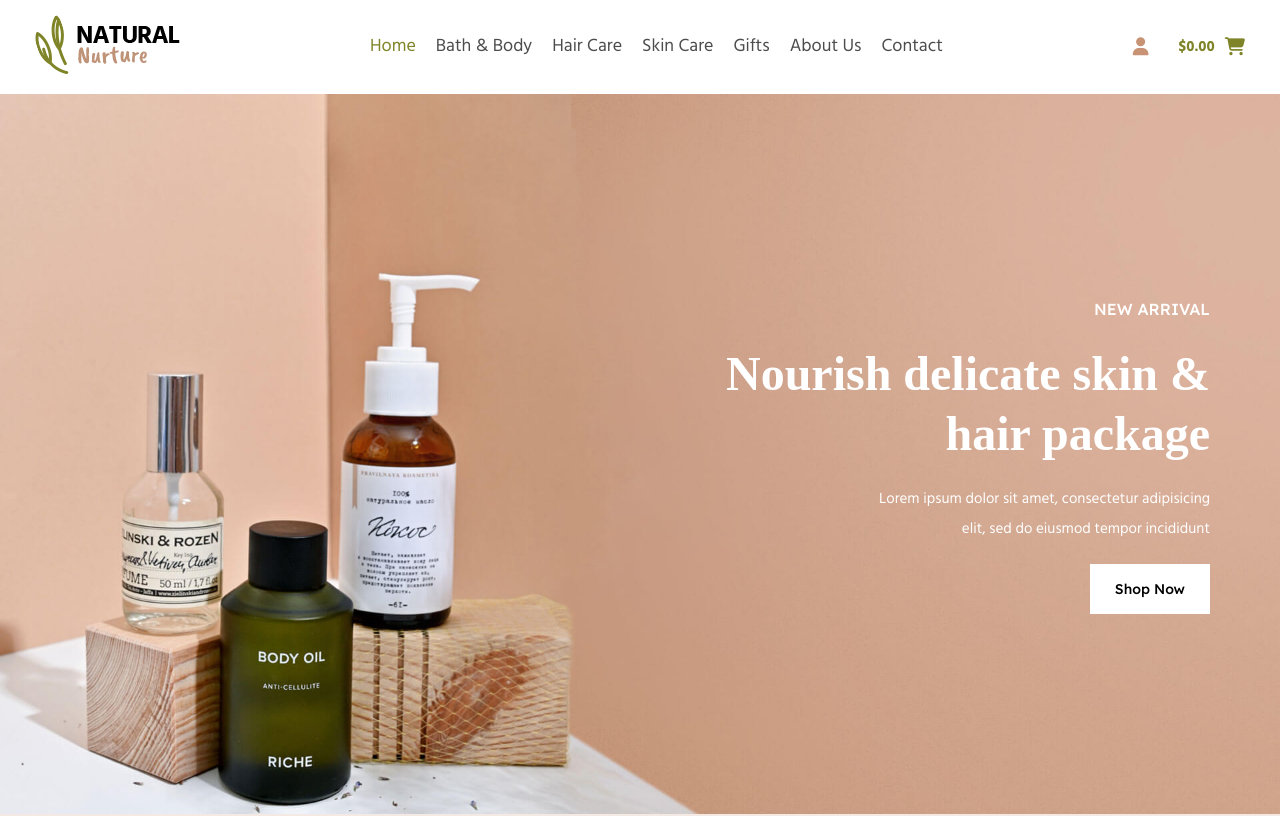
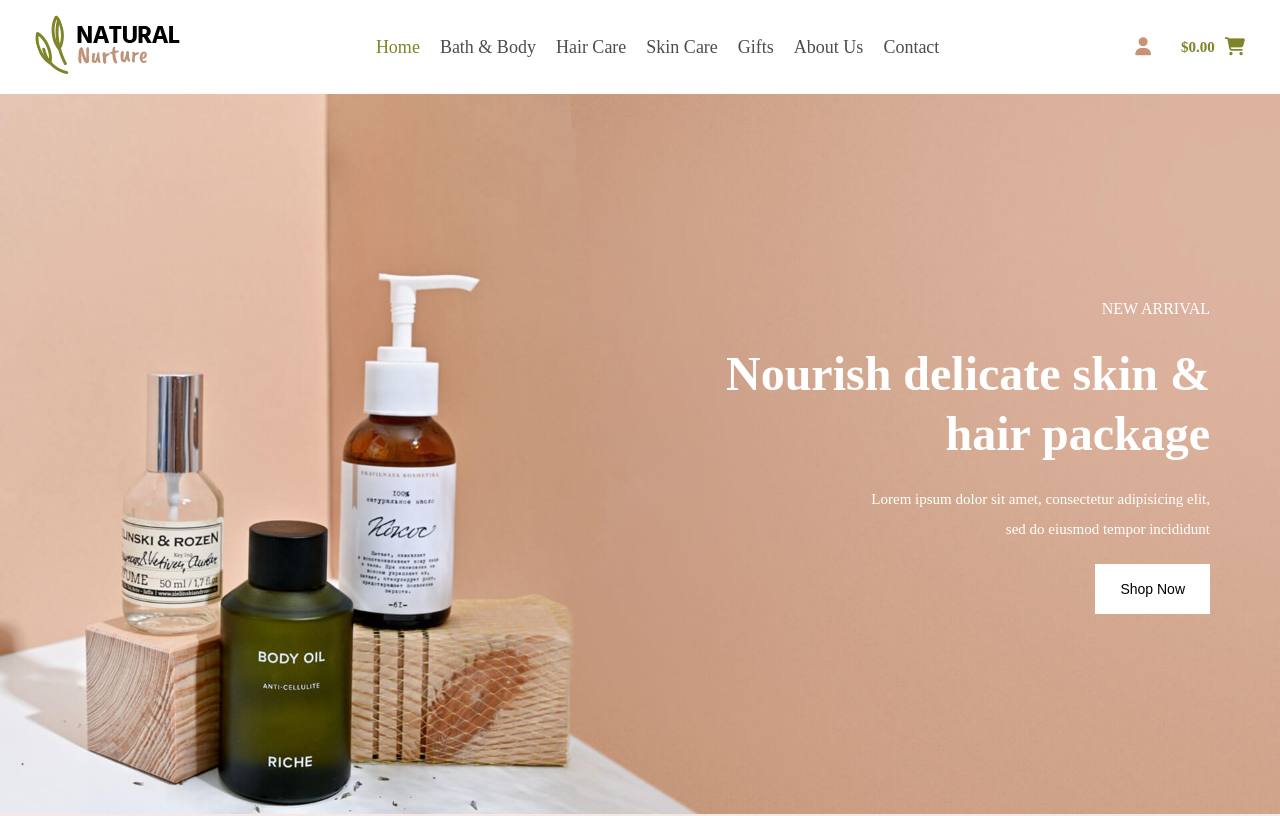
Before and after one commit to Fexrenise/Final, a plain HTML site: page index.html in a window 1280 px wide. Shown: the top 816 px of the page. Drawn offline with nearby package versions, Linux system fonts and the light colour scheme.

Commit message:
scss problem complite

```diff
--- a/assets/style/abstract/_mixins.scss
+++ b/assets/style/abstract/_mixins.scss
@@ -11,7 +11,7 @@
     margin: 0 auto;
 }
 
-@mixin Font($size: 15px, $weight: 500, $lineHeight: 30px) {
+@mixin Font($size: 15px,$weight: 500, $lineHeight: 30px) {
     font-size: $size;
     font-weight: $weight;
     line-height: $lineHeight;
@@ -32,7 +32,7 @@
     background-color: $colorWhite;
     text-align: center;
     cursor: pointer;
-    @include Font($size: 14px, $weight: 500, $family: "Lexend Deca", $lineHeight: 30px);
+    @include Font($size: 14px, $weight: 500, $lineHeight: 30px);
 
     &:hover {
         background-color: $color-0;
--- a/assets/style/layout/_header.scss
+++ b/assets/style/layout/_header.scss
@@ -20,9 +20,9 @@ header {
 
             li {
                 a {
-                    // @include Font($size: 18px, $weight: 400, $lineHeight: 30px);
+                    @include Font($size: 18px, $weight: 400, $lineHeight: 30px);
                     @include Tablet(){
-                        // @include Font($size: 14px, $weight: 400, $lineHeight: 30px);
+                        @include Font($size: 14px, $weight: 400, $lineHeight: 30px);
                     }
                     color: $color-1;
 
@@ -64,7 +64,7 @@ header {
 
                 bdi {
                     color: $color-0;
-                    // @include Font($size: 15px, $weight: 700, $lineHeight: 30px);
+                    @include Font($size: 15px, $weight: 700, $lineHeight: 30px);
                 }
 
                 .cart {
--- a/assets/style/pages/_home.scss
+++ b/assets/style/pages/_home.scss
@@ -1,4 +1,4 @@
-// @import '../abstract/color';
+
 
 main {
     background-color: $color-3;
```
Also changed, not shown: assets/style/style.css, 1 other file.
